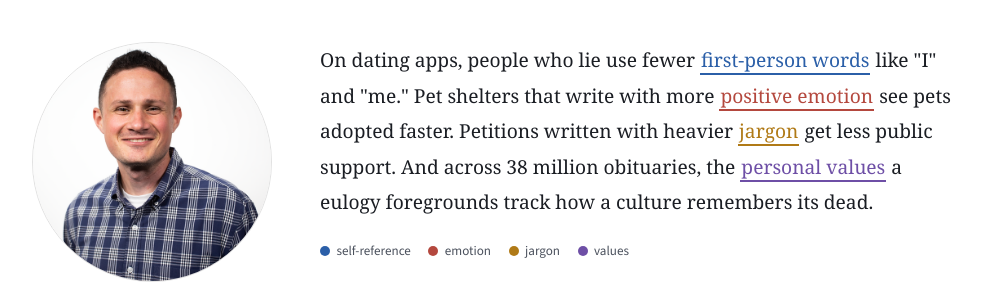
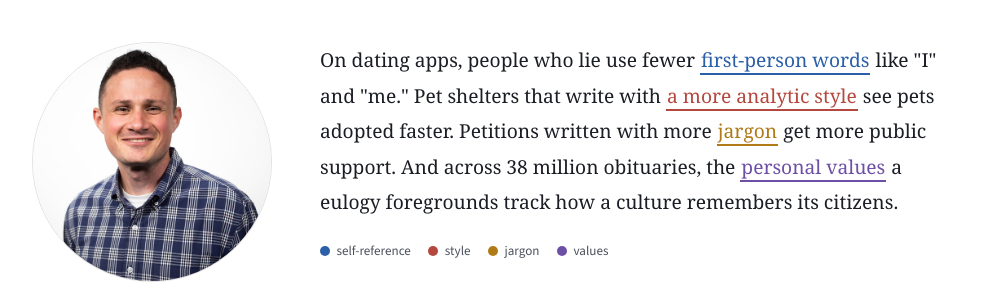
Before and after one commit to davemarkowitz/davidmarkowitz-website, a plain HTML site: page index.html in a window 1280 px wide. Shown: the part 155-454 px from the top of the page, without its empty margins (142-1131 px from the left). Drawn offline with nearby package versions, Linux system fonts and the light colour scheme.

Commit message:
Update homepage annotated bio text

```diff
--- a/index.html
+++ b/index.html
@@ -43,18 +43,18 @@
       <p class="annotated">
         On dating apps, people who lie use fewer
         <mark class="self-ref" tabindex="0">first-person words<span class="popover">Deceptive dating profiles use fewer first-person singular words ("I," "me," "my") than honest ones.<span class="cite">Markowitz &amp; Griffin, 2020 &middot; Psychology, Crime &amp; Law</span></span></mark>
-        like "I" and "me." Pet shelters that write with more
-        <mark class="emotion" tabindex="0">positive emotion<span class="popover">Pet adoption ads with warmer, more positive emotional language are associated with faster adoption.<span class="cite">Markowitz, 2020 &middot; Journal of Applied Social Psychology</span></span></mark>
-        see pets adopted faster. Petitions written with heavier
-        <mark class="jargon" tabindex="0">jargon<span class="popover">Petitions written with heavier jargon attract less public support than those in plainer language.<span class="cite">Markowitz, 2023 &middot; Journal of Personality and Social Psychology</span></span></mark>
-        get less public support. And across 38 million obituaries, the
-        <mark class="values" tabindex="0">personal values<span class="popover">The values a eulogy foregrounds (family, achievement, faith) track stable patterns in how a culture remembers its dead.<span class="cite">Markowitz et al., 2025 &middot; PNAS</span></span></mark>
-        a eulogy foregrounds track how a culture remembers its dead.
+        like "I" and "me." Pet shelters that write with
+        <mark class="emotion" tabindex="0">a more analytic style<span class="popover">Pet adoption ads written with a more analytic style are associated with faster adoption.<span class="cite">Markowitz, 2020 &middot; Journal of Applied Social Psychology</span></span></mark>
+        see pets adopted faster. Petitions written with more
+        <mark class="jargon" tabindex="0">jargon<span class="popover">Petitions written with more jargon attract more public support.<span class="cite">Markowitz, 2023 &middot; Journal of Personality and Social Psychology</span></span></mark>
+        get more public support. And across 38 million obituaries, the
+        <mark class="values" tabindex="0">personal values<span class="popover">The values a eulogy foregrounds (family, achievement, faith) track how a culture remembers its citizens.<span class="cite">Markowitz et al., 2025 &middot; PNAS</span></span></mark>
+        a eulogy foregrounds track how a culture remembers its citizens.
       </p>
 
       <div class="legend">
         <span class="self-ref"><i></i>self-reference</span>
-        <span class="emotion"><i></i>emotion</span>
+        <span class="emotion"><i></i>style</span>
         <span class="jargon"><i></i>jargon</span>
         <span class="values"><i></i>values</span>
       </div>
```
